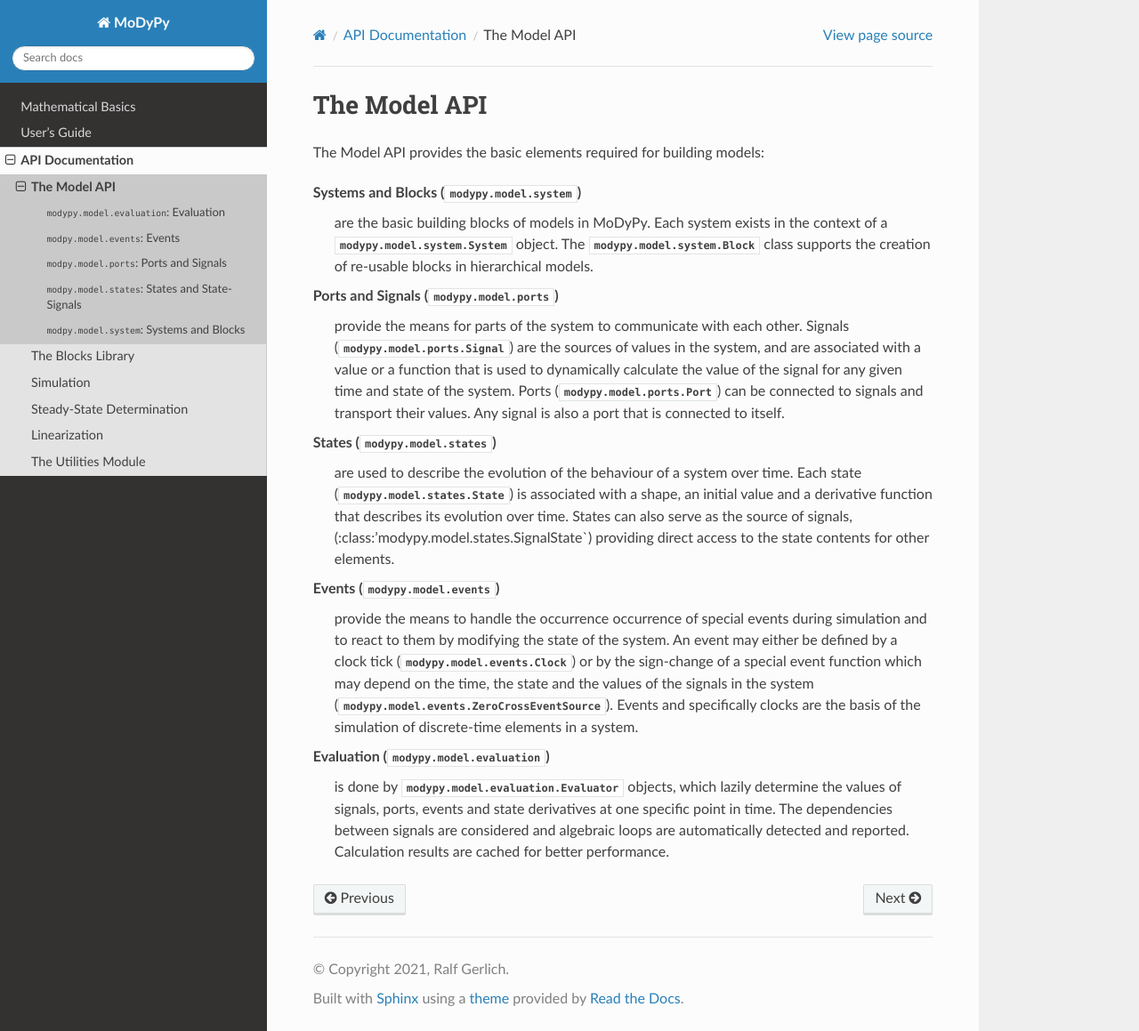
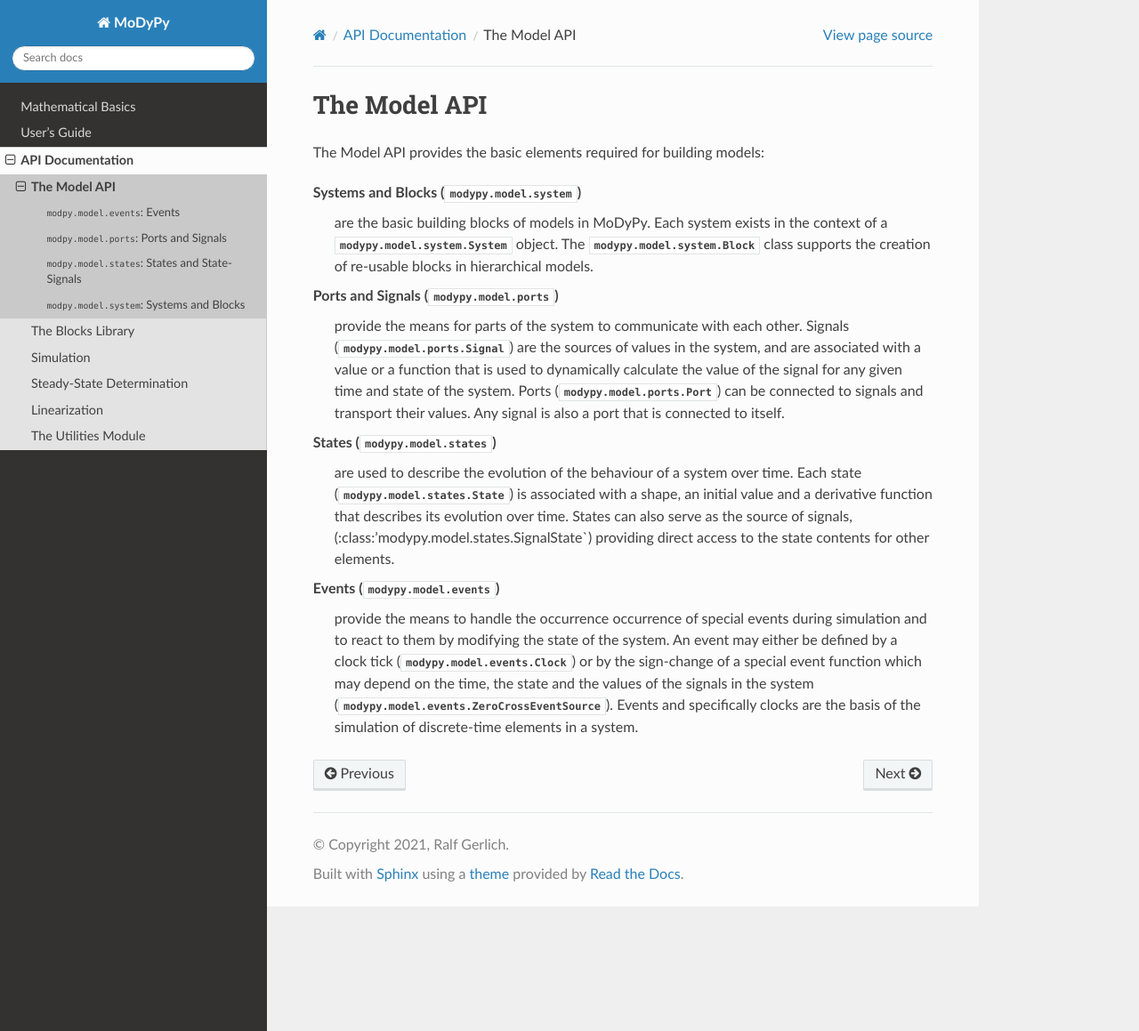
Before and after one commit to modypy/modypy, a Sphinx documentation site: the page built from docs/api/model.rst, in a window 1280 px wide and 1159 px high. Shown: the whole window at 89% size. Built offline with Sphinx 7.4.7 and the Read the Docs theme 2.0.0, drawn with Linux system fonts in a browser that asks for light colours.

Commit message:
Remove modypy.model.evaluation from documentation (#20)

```diff
--- a/docs/api/model.rst
+++ b/docs/api/model.rst
@@ -36,13 +36,6 @@ Events (:mod:`modypy.model.events`)
     Events and specifically clocks are the basis of the simulation of
     discrete-time elements in a system.
 
-Evaluation (:mod:`modypy.model.evaluation`)
-    is done by :class:`modypy.model.evaluation.Evaluator` objects, which lazily
-    determine the values of signals, ports, events and state derivatives at one
-    specific point in time. The dependencies between signals are considered and
-    algebraic loops are automatically detected and reported. Calculation results
-    are cached for better performance.
-
 .. toctree::
     :hidden:
     :glob:
--- a/docs/api/packages/model/evaluation.rst
+++ /dev/null
@@ -1,5 +0,0 @@
-``modypy.model.evaluation``: Evaluation
-=======================================
-
-.. automodule:: modypy.model.evaluation
-    :members:
```
